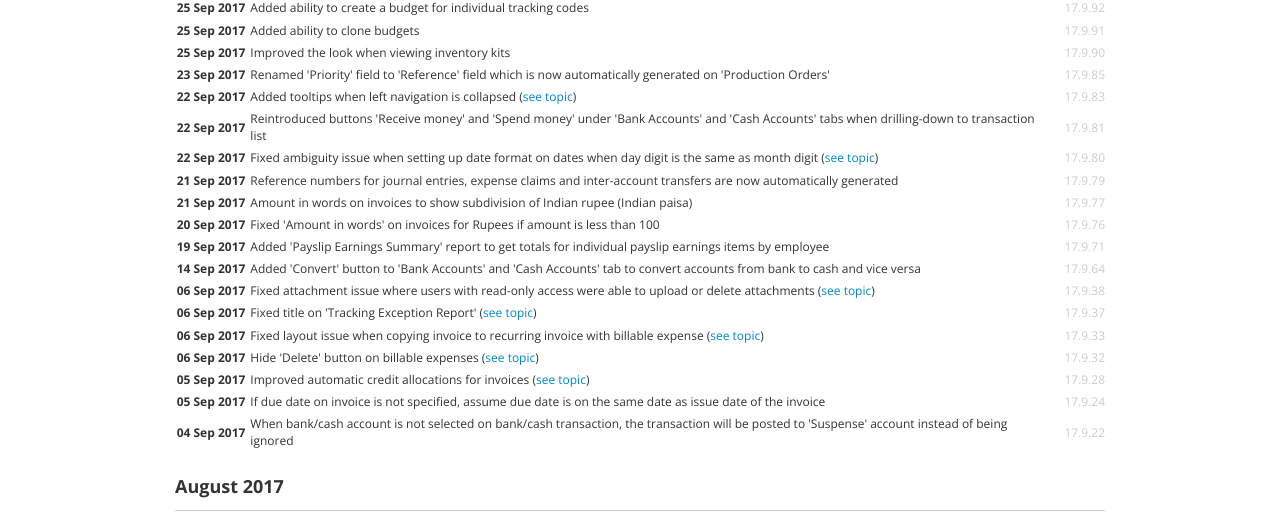
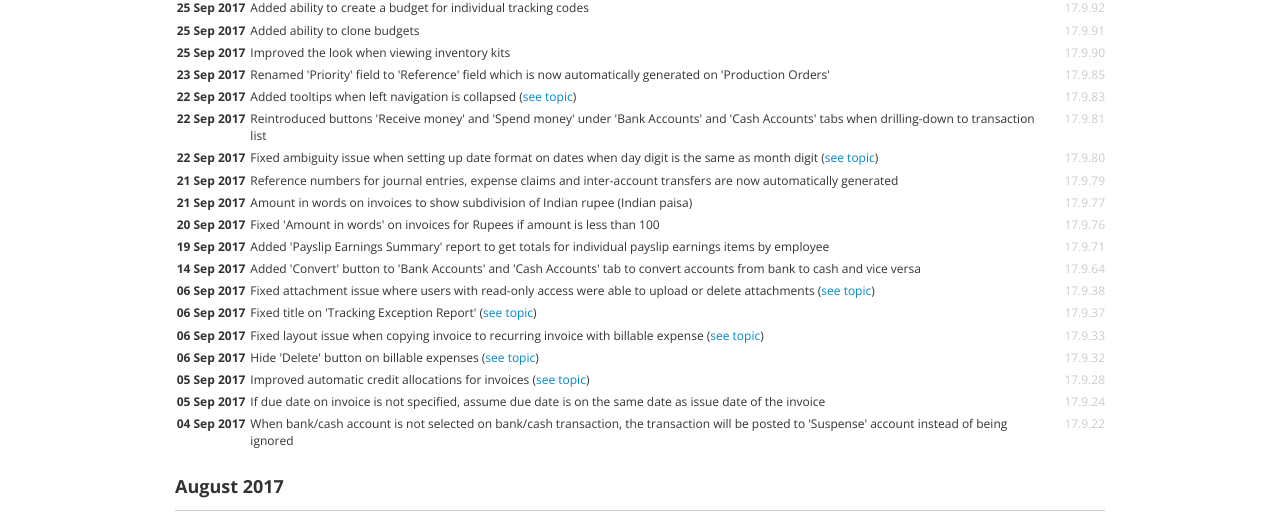
Before and after one commit to 3etechinns/www.manager.io, a Jekyll site: the page built from desktop/releases/index.html, in a window 1280 px wide. Shown: the part 571-1098 px from the top of the page. Built offline with Jekyll 4.4.1, drawn with Linux system fonts in a browser that asks for light colours; nearby versions of some CDN libraries; comment, search, counter and statistics services are not loaded.

Commit message:
no message

```diff
--- a/desktop/releases/index.html
+++ b/desktop/releases/index.html
@@ -27,7 +27,7 @@ layout: main
 {% endif %}
 
 <tr>
-<td style="font-weight: bold; width: 1px; text-align: right; white-space: nowrap">{{ release.date | date_to_string }}</td>
+<td style="font-weight: bold; width: 1px; text-align: right; white-space: nowrap; vertical-align: top">{{ release.date | date_to_string }}</td>
 
 {% assign words = release.message | split: ' ' %}
 {% assign message = " " %}
@@ -42,7 +42,7 @@ layout: main
 {% endfor %}
 
 <td>{{ message }}</td>
-<td style="color: #ccc; weight: 1px; text-align: right">{{ release.version }}</td>
+<td style="color: #ccc; weight: 1px; text-align: right; vertical-align: top">{{ release.version }}</td>
 </tr>
 {% endfor %}
 </table>
```
